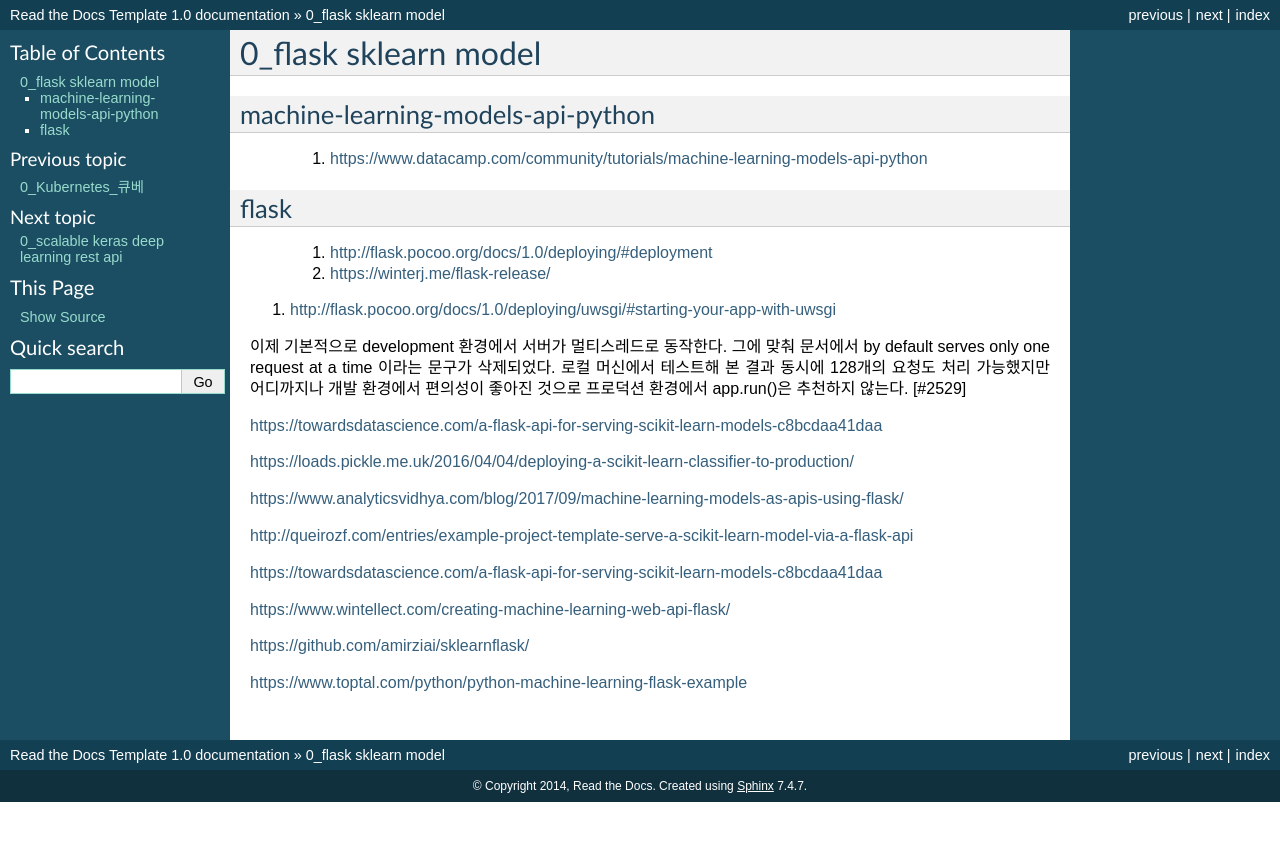
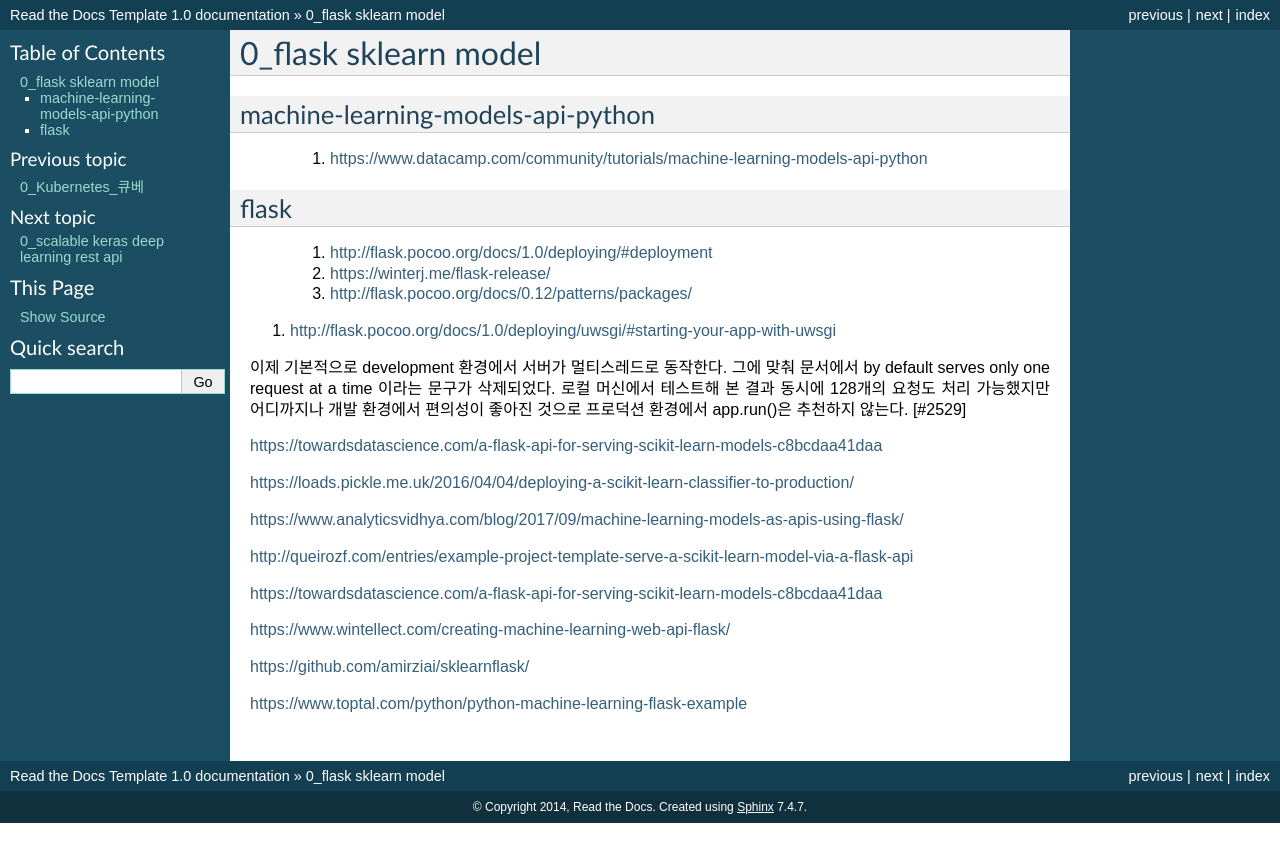
Before and after one commit to smart1004/ReadTheDocs, a Sphinx documentation site: the page built from docs/0_flask_sklearn_model.rst, in a window 1280 px wide. Shown: the top 862 px of the page. Built offline with Sphinx 7.4.7, drawn with Linux system fonts in a browser that asks for light colours; some of the changed lines change nothing that is shown.

Commit message:
Update 0_flask_sklearn_model.rst

```diff
--- a/docs/0_flask_sklearn_model.rst
+++ b/docs/0_flask_sklearn_model.rst
@@ -14,6 +14,7 @@ flask
  #. http://flask.pocoo.org/docs/1.0/deploying/#deployment
 
  #. https://winterj.me/flask-release/
+ #. http://flask.pocoo.org/docs/0.12/patterns/packages/
 
 #. http://flask.pocoo.org/docs/1.0/deploying/uwsgi/#starting-your-app-with-uwsgi
 
```
